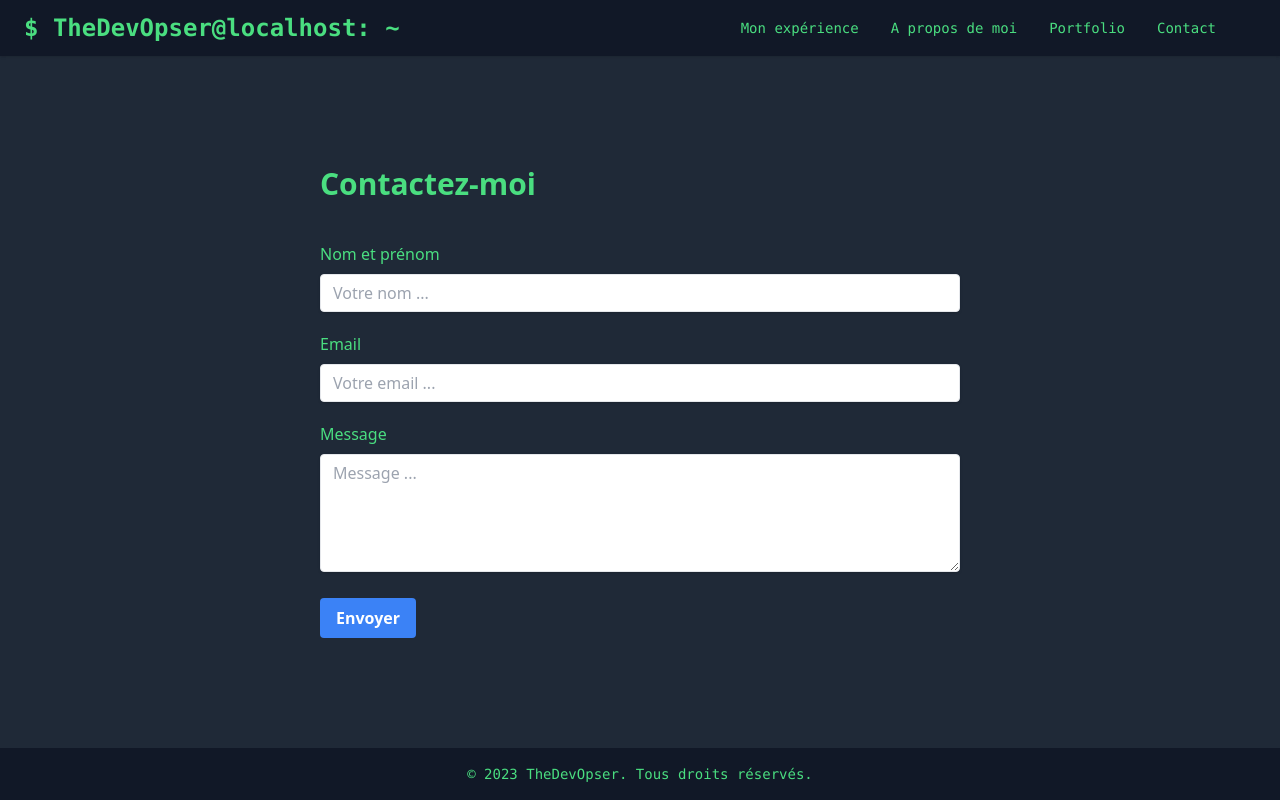
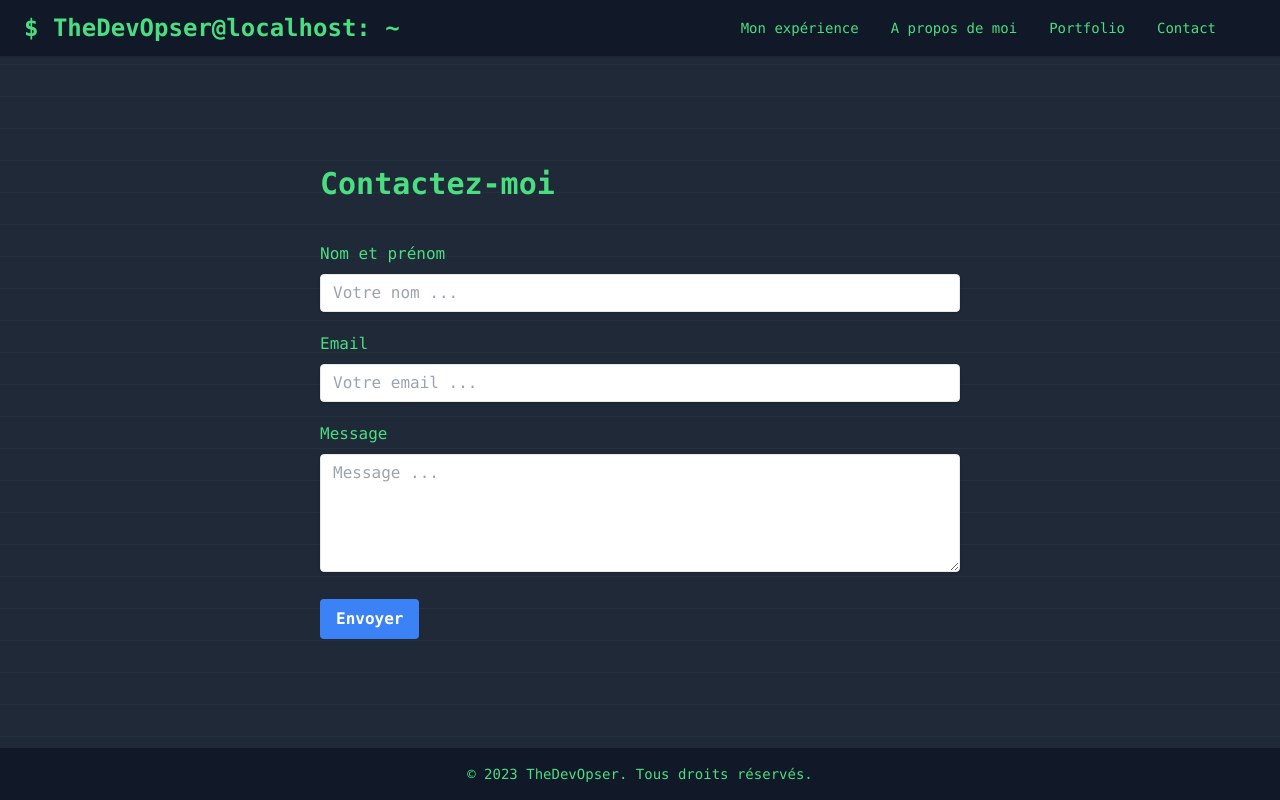
Before and after one commit to thedevopser/cv, a Vue app: page /contact in a window 1280 px wide. Built offline with nearby package versions, Linux system fonts and the light colour scheme; no server answers.

Commit message:
feat(contact): add blink cursor and refacto body CSS

```diff
--- a/src/assets/style.scss
+++ b/src/assets/style.scss
@@ -7,5 +7,21 @@
 }
 
 body {
-  @apply bg-gray-800 text-gray-100 flex flex-col min-h-screen
+  @apply bg-gray-800 text-green-500 flex flex-col min-h-screen font-mono;
+  background-image: linear-gradient(rgba(255, 255, 255, 0.03) 1px, transparent 1px);
+  background-size: 100% 2em;
 }
+
+@layer components {
+  .cursor {
+    @apply inline-block w-1 bg-green-500;
+    height: 0.75em;
+    animation: blink 1s steps(1, start) infinite;
+  }
+}
+
+@keyframes blink {
+  50% {
+    background-color: transparent;
+  }
+}
--- a/src/views/ContactPage.vue
+++ b/src/views/ContactPage.vue
@@ -1,6 +1,6 @@
 <template>
   <div class="flex flex-col text-green-400 w-6/12">
-    <h2 class="text-3xl font-bold mb-10">Contactez-moi</h2>
+    <h2 class="text-3xl font-bold mb-10">Contactez-moi <span class="cursor"></span></h2>
     <form ref="form" @submit.prevent="submitForm">
       <div class="mb-5">
         <label class="block mb-2" for="name">Nom et prénom</label>
```
